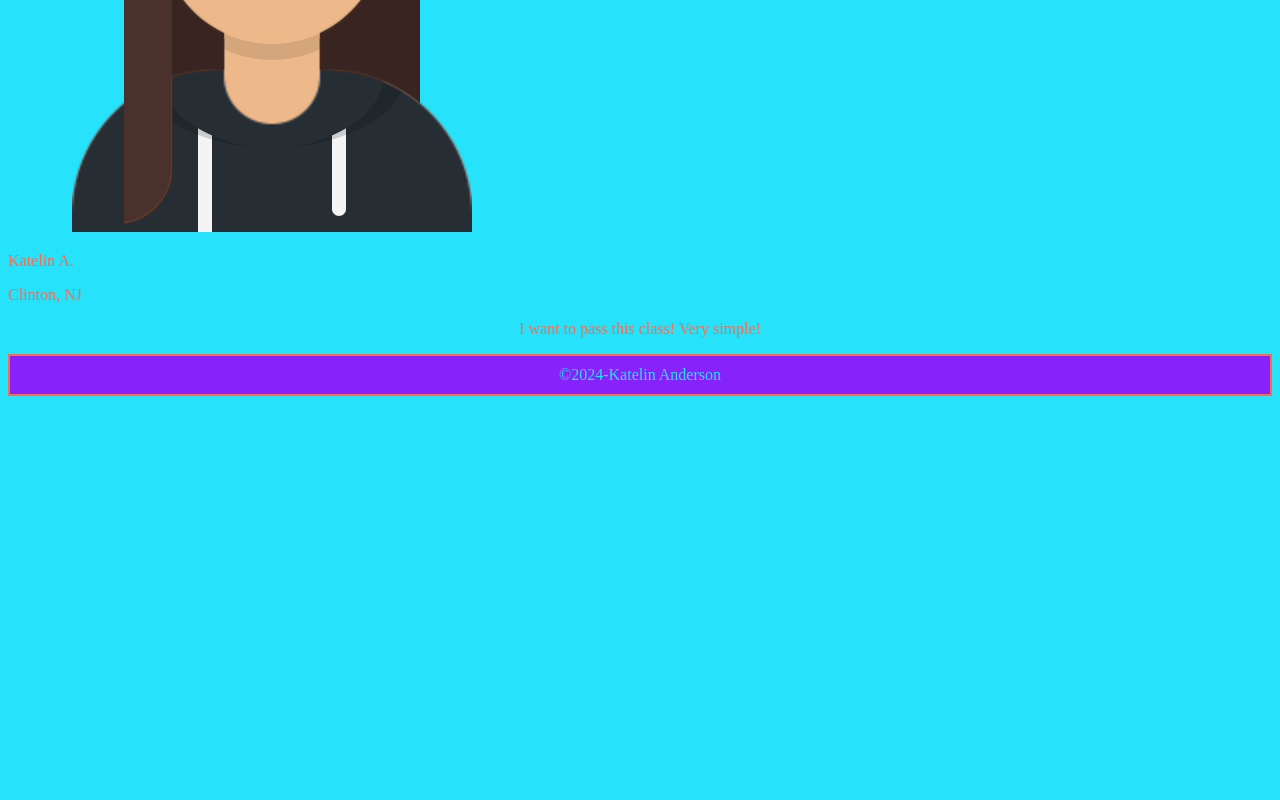
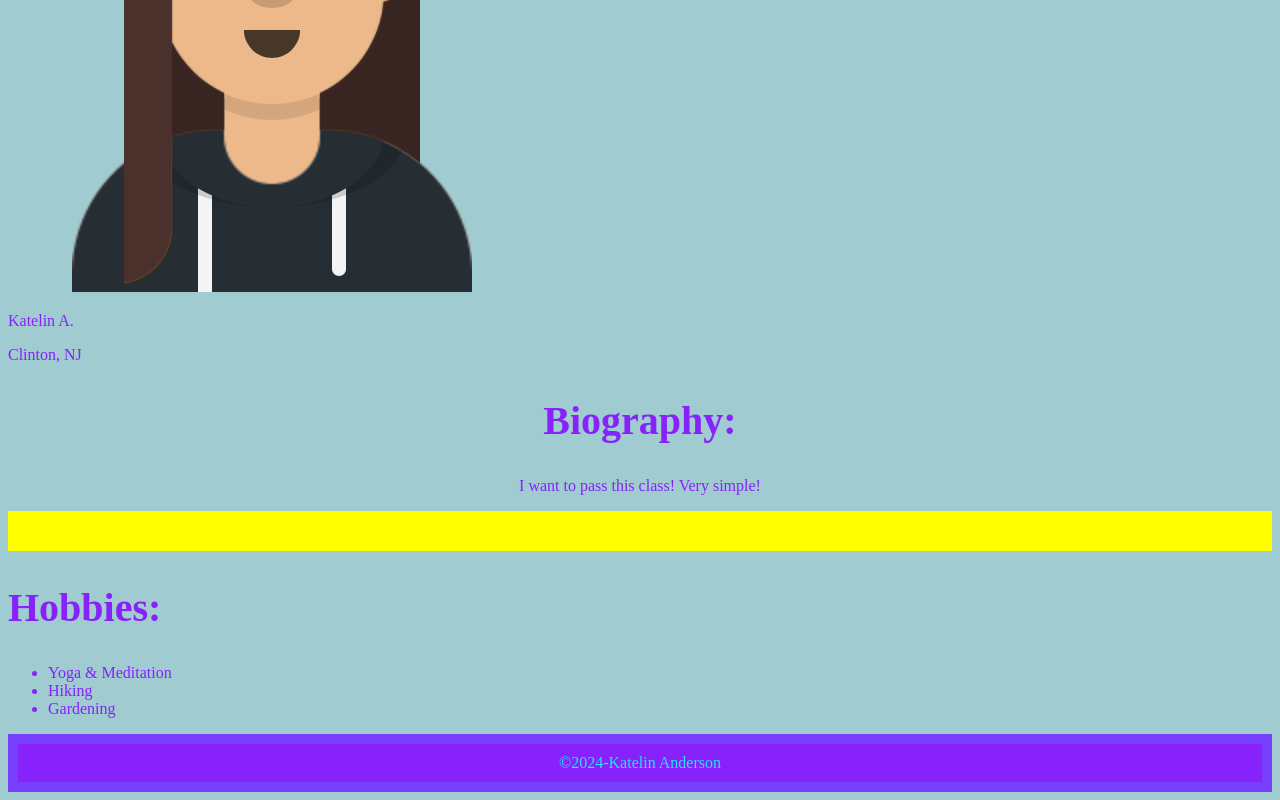
Before and after one commit to RVCC-IDMX/about-me-katelinRVCC, a plain HTML site: page index.html in a window 1280 px wide. Shown: the part 690-1490 px from the top of the page. Before the commit the page ends 1094 px from the top, so only its background shows below. Drawn offline with Linux system fonts and the light colour scheme; a web font is replaced by a local one.

Commit message:
Adding Hobbies List

```diff
--- a/CSS/style.css
+++ b/CSS/style.css
@@ -1,15 +1,19 @@
 body {font-family:"Alumni Sans Pinstripe";
-    background-color: #26E2FB;
-    color: #FF694E;}
+    background-color: #9fcbd1;
+    color: #8722FA;}
 h1, h2, h3, h4, h5, h6 {font-family:Parkinsans;
     font-size: 30pt;}
+    h1 {font-size: 40pt;}
 
 header {text-align: center;}
 
 #hero,footer {text-align: center;
     color:#26E2FB;
-    border: 2px solid #FF694E;
+    border: 10px solid #26E2FB26;
 background-color: #8722FA;
 padding: 10px;}
 
  #bio {text-align: center;}
+
+ #hobbies {color:black;
+border: 20px solid yellow}
--- a/index.html
+++ b/index.html
@@ -34,10 +34,20 @@
 
     <section id="bio">
         <!--   bio section personal info-->
+           <h2>Biography:</h2>
            <div>
             <p> I want to pass this class! Very simple!</p>
            </div>
     </section>
+
+    <section> <div id="hobbies"></div>
+        <h2>Hobbies:</h2>
+        <ul>
+            <li>Yoga & Meditation</li>
+            <li>Hiking</li>
+            <li>Gardening</li>
+        </ul>
+    </section>
 </body>
 <footer>©2024-Katelin Anderson</footer>
 </html>
```
